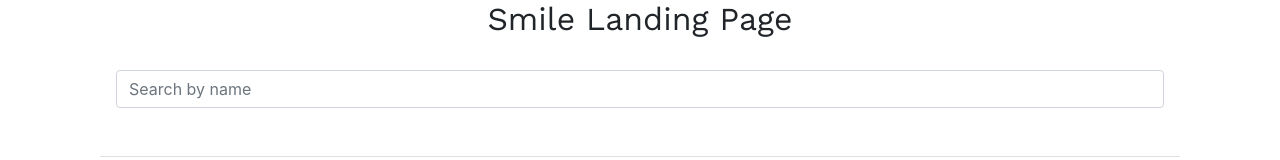
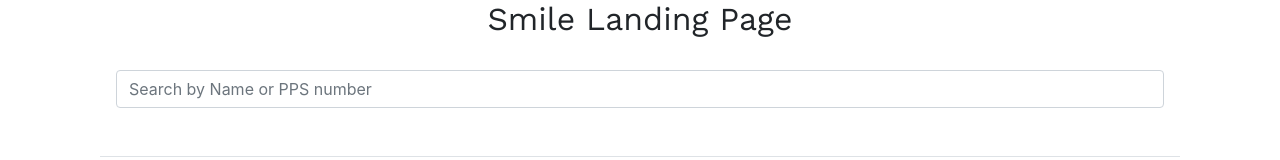
Before and after one commit to bacco1977/smile, a React (Create React App) app in the folder smile-frontend/: page /#/ in a window 1280 px wide. Shown: the part 181-341 px from the top of the page. Built offline with nearby package versions, Linux system fonts and the light colour scheme; no server answers.

Commit message:
search by pps

```diff
--- a/smile-frontend/src/components/SmileLanding/index.js
+++ b/smile-frontend/src/components/SmileLanding/index.js
@@ -34,7 +34,7 @@ export default class SmileLanding extends React.Component {
       });
     } else {
       let values = this.state.sortedValues;
-      values = values.filter(value => value.name.toUpperCase().includes(event.target.value.toUpperCase()));
+      values = values.filter(value => (value.name.toUpperCase().includes(event.target.value.toUpperCase())) || (value.pps.toUpperCase().includes(event.target.value.toUpperCase())));
 
       this.setState({
         sortedValues: values
@@ -47,7 +47,7 @@ export default class SmileLanding extends React.Component {
       <div className="container">
         <h2 className={styles.pageTitle}>Smile Landing Page</h2>
         <div className="row justify-content-center m-3">
-          <input className="form-control" placeholder="Search by name" type="text" name ="pps" onChange={this.onFormChange}/>
+          <input className="form-control" placeholder="Search by Name or PPS number" type="text" name ="pps" onChange={this.onFormChange}/>
         </div>
         {this.state.sortedValues &&
           <table className="table mt-5">
```
Also changed, not shown: 1 other file (tests, documents, lock files or other folders).
